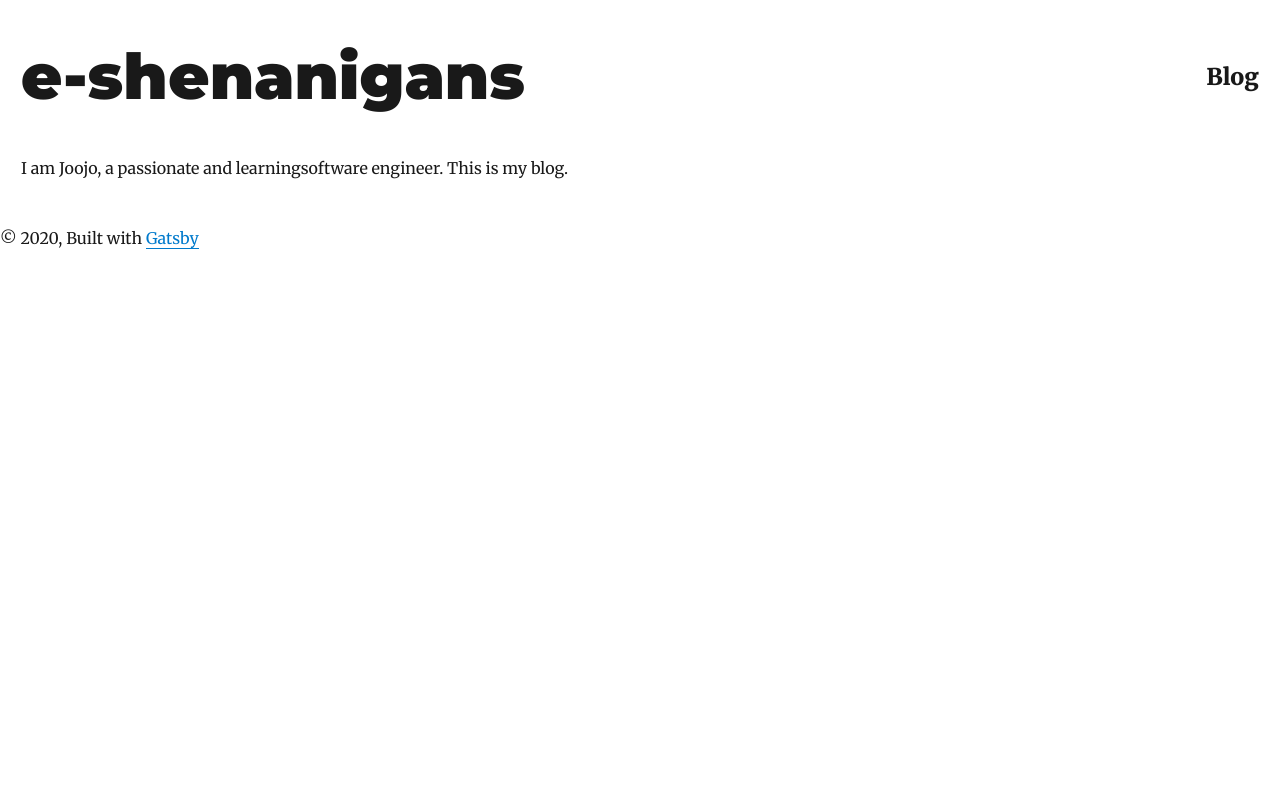
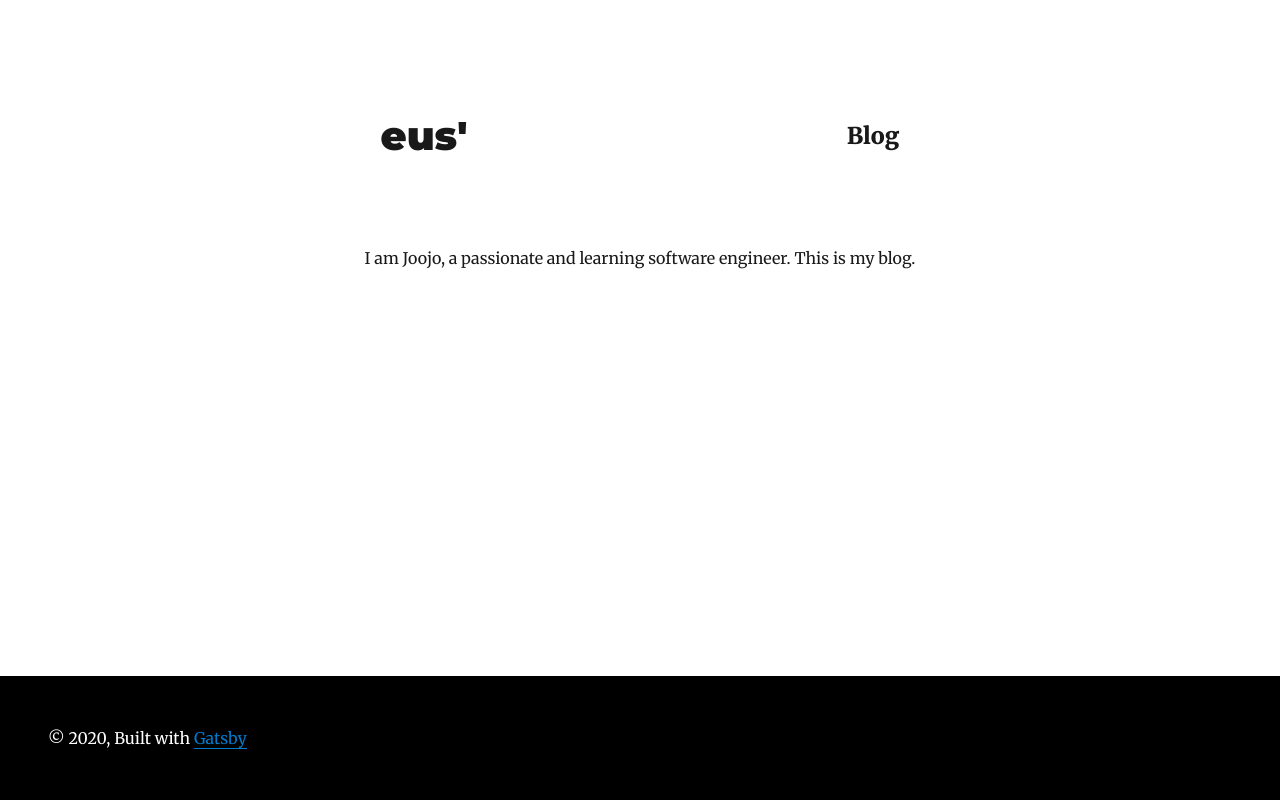
Before and after one commit to eseku/e-shenanigans-mdx, a Gatsby site: page / in a window 1280 px wide. Built offline with nearby package versions, Linux system fonts and the light colour scheme; Gatsby itself is replaced by a stand-in of ours; some packages are replaced by stand-ins of ours.

Commit message:
changed site name to eus

```diff
--- a/gatsby-config.js
+++ b/gatsby-config.js
@@ -1,6 +1,6 @@
 module.exports = {
   siteMetadata: {
-    title: `e-shenanigans`,
+    title: `eus'`,
     author: `Joojo Quartey`,
     description: `An extension of the gatsby starter blog, with support for MDX`,
     siteUrl: `https://gatsby-starter-blog-mdx-demo.netlify.com/`,
--- /dev/null
+++ b/src/components/Footer.js
@@ -0,0 +1,20 @@
+import React from 'react'
+
+const Footer = () => {
+  return (
+    <footer
+      style={{
+        backgroundColor: 'black',
+        color: 'white',
+        padding: '3rem',
+        width: '100%',
+      }}
+    >
+      © {new Date().getFullYear()}, Built with
+      {` `}
+      <a href="https://www.gatsbyjs.org">Gatsby</a>
+    </footer>
+  )
+}
+
+export default Footer
--- a/src/components/Layout.js
+++ b/src/components/Layout.js
@@ -1,7 +1,8 @@
 import React, { Fragment } from 'react'
 import { Link } from 'gatsby'
-
+import Footer from './Footer'
 import { rhythm, scale } from '../utils/typography'
+import '../utils/index.css'
 
 class Layout extends React.Component {
   render() {
@@ -16,16 +17,14 @@ class Layout extends React.Component {
             display: 'flex',
             alignItems: 'center',
             justifyContent: 'space-between',
-          }}
-        >
-          <div>
-            <h1
-              style={{
-                ...scale(1.5),
+            padding: '1rem 1rem',
+            // ...scale(1.5),
             marginBottom: rhythm(1.5),
             marginTop: 0,
           }}
         >
+          <div style={{}}>
+            <h1>
               <Link
                 style={{
                   boxShadow: `none`,
@@ -38,14 +37,8 @@ class Layout extends React.Component {
               </Link>
             </h1>
           </div>
-          <div>
-            <h3
-              style={{
-                // ...scale(1.5),
-                marginBottom: rhythm(1.5),
-                marginTop: 0,
-              }}
-            >
+          <div style={{}}>
+            <h3 style={{}}>
               <Link
                 style={{
                   boxShadow: `none`,
@@ -62,6 +55,7 @@ class Layout extends React.Component {
       )
     } else {
       header = (
+        <div>
           <h3
             style={{
               fontFamily: `Montserrat, sans-serif`,
@@ -80,28 +74,33 @@ class Layout extends React.Component {
               {title}
             </Link>
           </h3>
+        </div>
       )
     }
     return (
-      <Fragment>
       <div
         style={{
-            marginLeft: `auto`,
-            marginRight: `auto`,
+          display: 'flex',
+          flexDirection: 'column',
+          minHeight: '100vh',
+          flex: 1,
+        }}
+      >
+        <div
+          style={{
+            flexGrow: 1,
             maxWidth: rhythm(50),
+            margin: '0 auto',
             padding: `${rhythm(1.5)} ${rhythm(3 / 4)}`,
+            // border: `1px solid black`,
           }}
         >
           {header}
           {children}
         </div>
 
-        <footer>
-          © {new Date().getFullYear()}, Built with
-          {` `}
-          <a href="https://www.gatsbyjs.org">Gatsby</a>
-        </footer>
-      </Fragment>
+        <Footer />
+      </div>
     )
   }
 }
--- a/src/pages/index.js
+++ b/src/pages/index.js
@@ -37,7 +37,8 @@ class BlogIndex extends React.Component {
             </div>
           )
         })} */}
-        I am Joojo, a passionate and learningsoftware engineer. This is my blog.
+        I am Joojo, a passionate and learning software engineer. This is my
+        blog.
       </Layout>
     )
   }
--- /dev/null
+++ b/src/utils/index.css
@@ -0,0 +1,21 @@
+/* width */
+::-webkit-scrollbar {
+  width: 5px;
+}
+
+/* Track */
+::-webkit-scrollbar-track {
+  background: #f1f1f1;
+  border-radius: 10px;
+}
+
+/* Handle */
+::-webkit-scrollbar-thumb {
+  background: black;
+  border-radius: 10px;
+}
+
+/* Handle on hover */
+::-webkit-scrollbar-thumb:hover {
+  background: black;
+}
```
Also changed, not shown: src/components/Header.js (added). Lines whose indentation alone changed are shown as unchanged.
